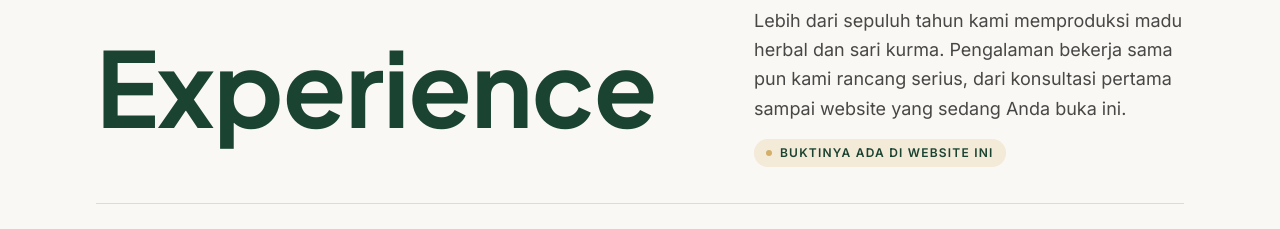
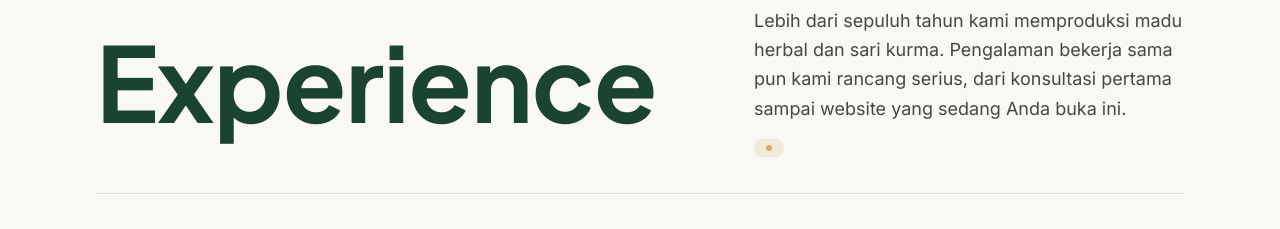
Before and after one commit to bael850/alwaliy-maklon, a React (Vite) app: page / in a window 1280 px wide. Shown: the part 3540-3769 px from the top of the page. Built offline with nearby package versions, Linux system fonts and the light colour scheme.

Commit message:
experience

```diff
--- a/src/i18n/translations.ts
+++ b/src/i18n/translations.ts
@@ -177,7 +177,6 @@ const id = {
         desc: "Lebih dari sepuluh tahun kami memproduksi madu herbal dan sari kurma. Pengalaman bekerja sama pun kami rancang serius, dari konsultasi pertama sampai website yang sedang Anda buka ini.",
       },
     ],
-    badge: "Buktinya ada di website ini",
   },
   workflow: {
     eyebrow: "Alur Kerja Sama",
@@ -782,7 +781,6 @@ const en: typeof id = {
         desc: "We've produced herbal honey and date syrup for over a decade, and we put the same care into working with us, from the first consultation to the website you're on right now.",
       },
     ],
-    badge: "The proof is this website",
   },
   workflow: {
     eyebrow: "Our Workflow",
```
